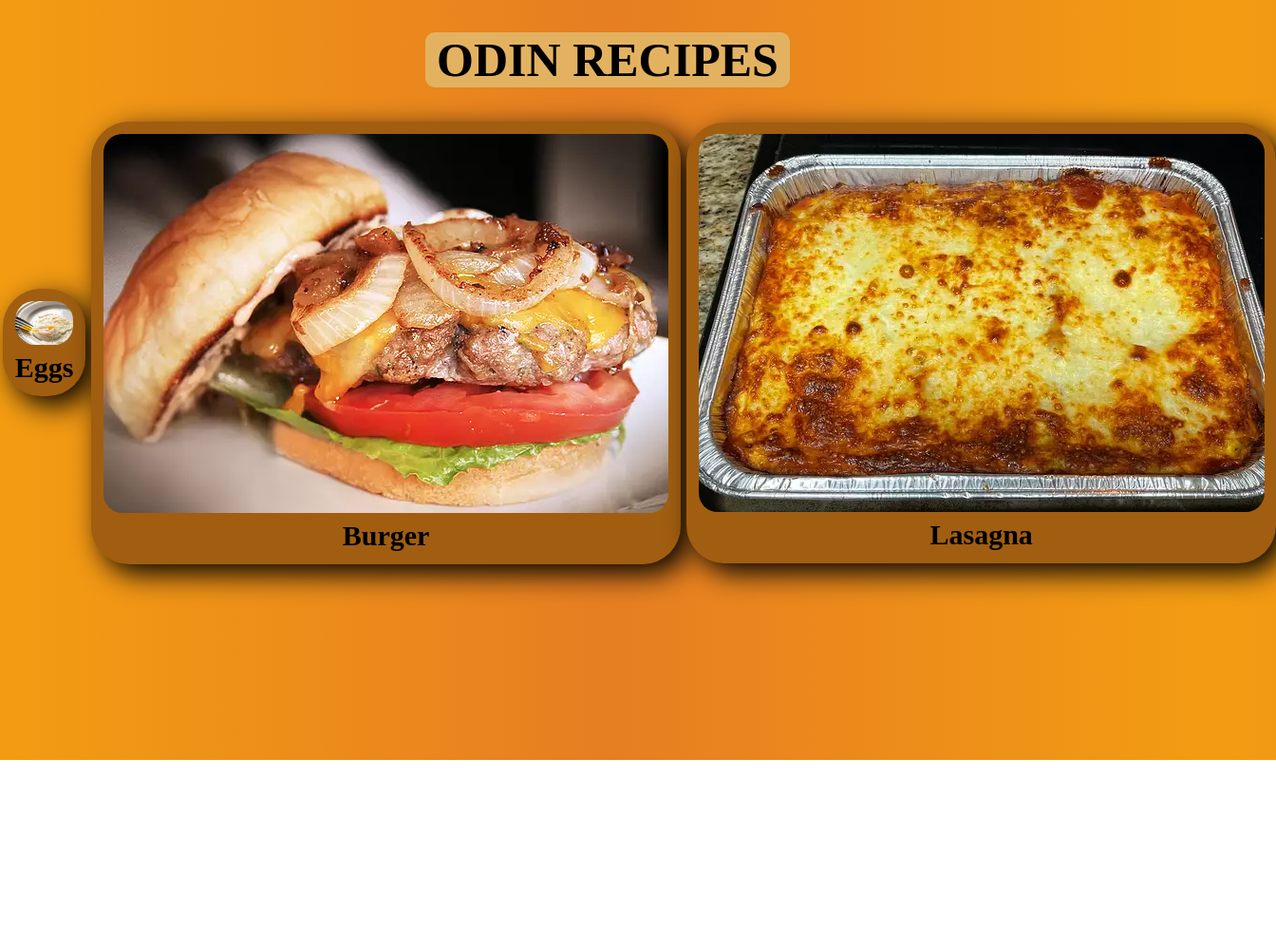
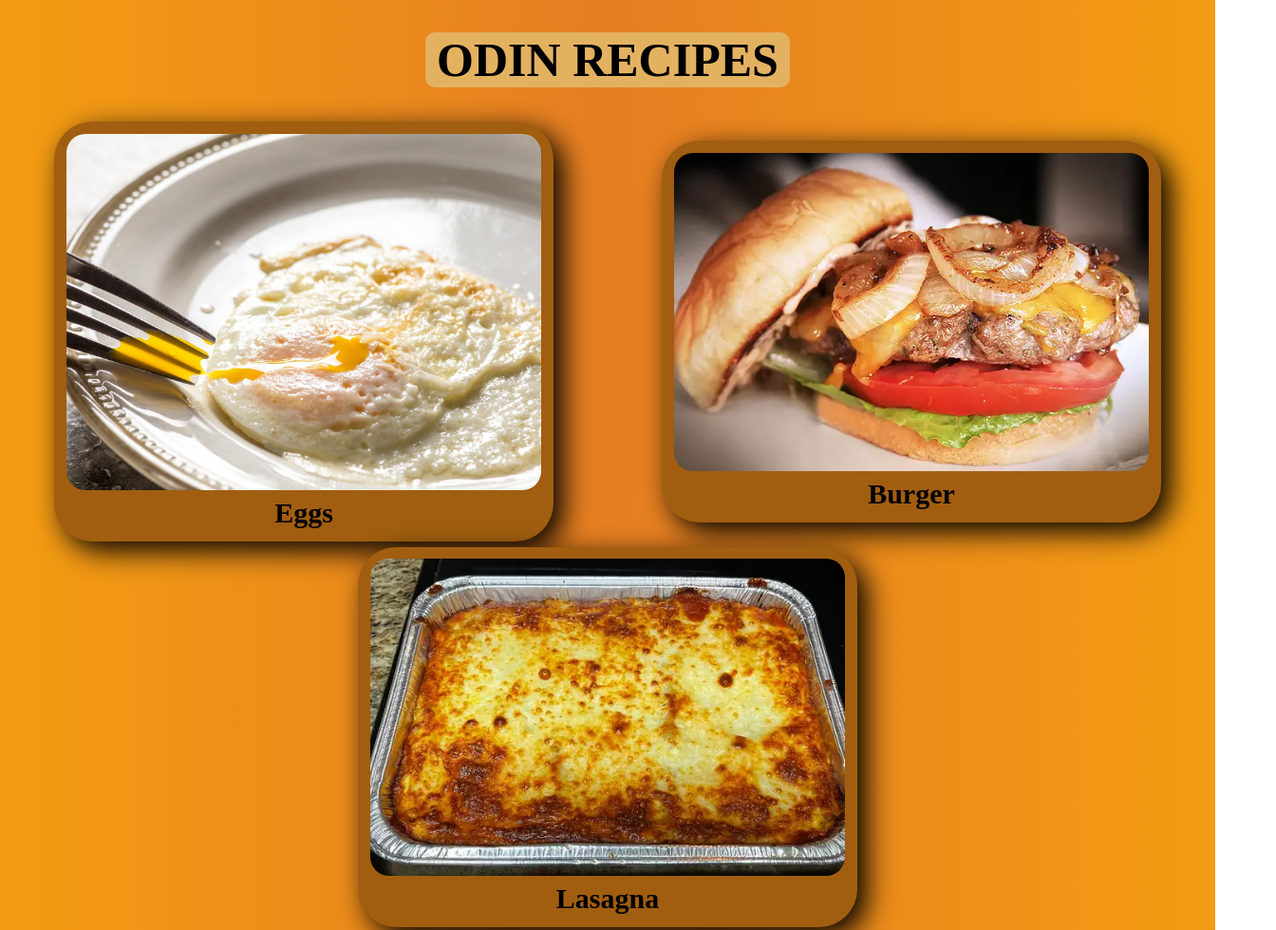
Before and after one commit to LastLigh999/odin-recipes, a plain HTML site: page index.html in a window 1280 px wide. Shown: the whole page at 95% size, 1344 px wide, since content can reach past the window. Before the commit the page ends 800 px from the top, so only its background shows below. Drawn offline with Linux system fonts and the light colour scheme.

Commit message:
ironing some css bugs out

```diff
--- a/Css/style.css
+++ b/Css/style.css
@@ -11,6 +11,7 @@ body{
     height:100%;
     background: linear-gradient(to right,#f39c12,#e67e22,#f39c12);
     display: flex;
+    flex: 1 0;
     flex-direction: column;
     align-items: center;
 }
@@ -35,12 +36,18 @@ body{
 #container{
     display: flex;
     align-items: center;
-    justify-content: space-between;
+    flex: 1;
+    flex-wrap: wrap;
+    justify-content: space-around;
     width:100%;
+    flex-direction: row;
+
 }
+
 .Recipe{
     background-color: #a15e10;
     z-index: 0;
+    display: block;
     width: 100%;
     padding: 1%;
     margin: 3px;
@@ -50,7 +57,10 @@ body{
     font-weight: bold;
     box-shadow: 10px 10px 30px;
     Color:Black;
+    flex: 0;
 }
+
+
 .Recipe:hover{
     background-color: #e4af62;
     box-shadow: 0px 0px 30px 2px cyan;
@@ -59,11 +69,13 @@ body{
 
 .Recipe img{
     max-height: 400px;
-    max-width: 600px;
+    min-width: 500px;
+    width: 100%;
     border-radius: 20px;
 
 }
 a{
+    display: block;
     Color:Black;
     text-decoration: none;
     display: block;
```
Also changed, not shown: index.html (+1 -1 lines).
